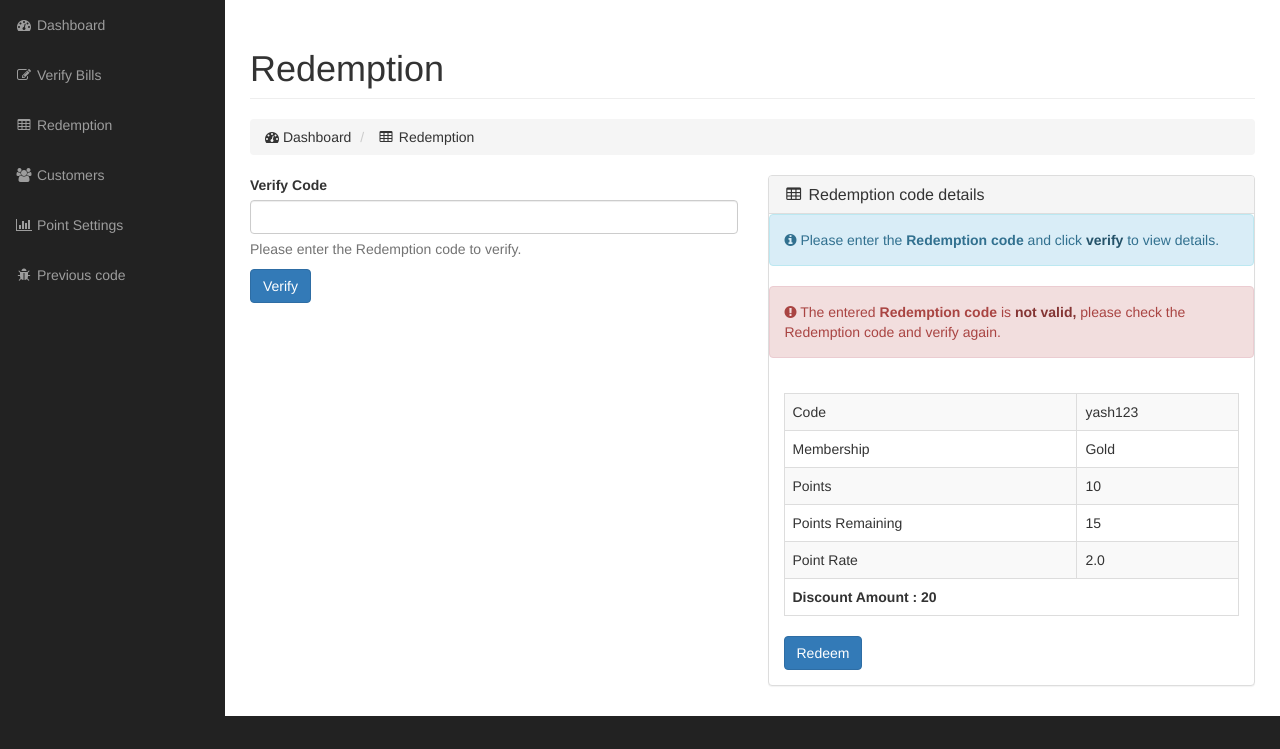
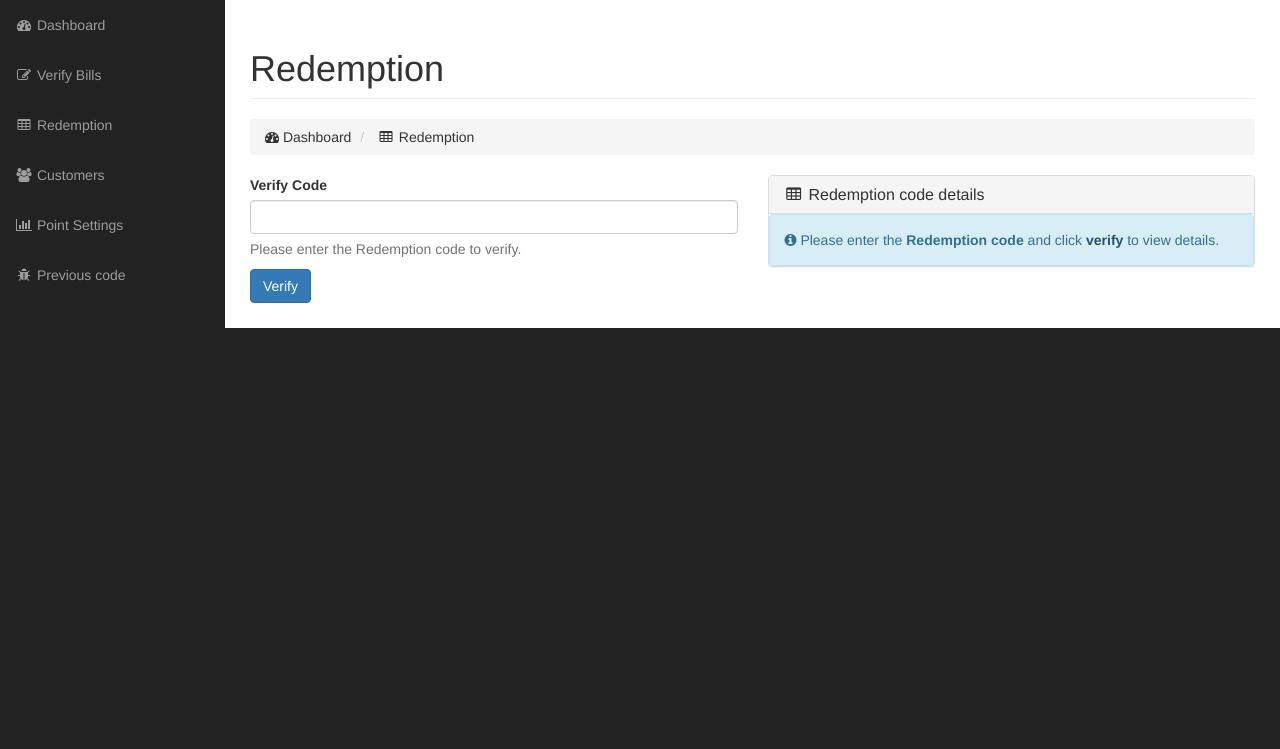
Before and after one commit to samrdh/yash, a PHP site: page /redeem.php in a window 1280 px wide. Shown: the part 51-800 px from the top of the page. Run offline with PHP 8.4, Linux system fonts and the light colour scheme; the visitor is signed in with stand-in values (Sample User, id 1).

Commit message:
redeempage verification

```diff
--- a/css/sb-admin.css
+++ b/css/sb-admin.css
@@ -10,6 +10,7 @@ body {
     margin-top: 100px;
     background-color: #222;
 }
+
 
 @media(min-width:768px) {
     body {
--- a/redeem.php
+++ b/redeem.php
@@ -1,5 +1,16 @@
 <?php
 include("header.php");
+$shop_id=$_SESSION['yashshopid'];
+if(isset($_POST['redsubmit'])){
+   //$r=$_POST['rcode'];
+
+   $r = mysqli_real_escape_string($conn,$_POST['rcode']);
+
+       $sql ="SELECT r.* FROM redemption as r INNER JOIN cs_shop as css ON r.cs_id=css.cs_id WHERE r.code='$r'AND css.shop_id='$shop_id'";
+         $result = mysqli_query($conn, $sql);
+         $row = mysqli_fetch_array($result,MYSQLI_ASSOC);
+         $count = mysqli_num_rows($result);
+ }
 ?>
 <div id="page-wrapper">
 
@@ -26,13 +37,28 @@ include("header.php");
     <!-- add new row here -->
     <div class="row">
             <div class="col-lg-6">
-              <form role="form">
+              <form name="redeem" method="post" action="redeem.php">
+                  <?php
+                    if(isset($r)){
+                  ?>
                   <div class="form-group">
                       <label>Verify Code</label>
-                      <input class="form-control" required>
+                      <input class="form-control"  type="text"  value="<?php echo $r?>"name="rcode" required>
                       <p class="help-block">Please enter the Redemption code to verify.</p>
-                      <button type="submit" class="btn btn-primary">Verify</button>
+                      <button type="submit"  name="redsubmit" class="btn btn-primary">Verify</button>
                   </div>
+                  <?php
+                    }else{
+                  ?>
+                  <div class="form-group">
+                      <label>Verify Code</label>
+                      <input class="form-control"  type="text" name="rcode" required>
+                      <p class="help-block">Please enter the Redemption code to verify.</p>
+                      <button type="submit"  name="redsubmit" class="btn btn-primary">Verify</button>
+                  </div>
+                  <?php
+                    }
+                  ?>
               </form>
             </div>
 
@@ -41,29 +67,42 @@ include("header.php");
 
             <div class="col-lg-6">
               <div class="panel panel-default">
-                  <div class="panel-heading">
+
+                  <div class="panel-heading" >
                       <h3 class="panel-title"><i class="fa fa-fw fa-table"></i> Redemption code details</h3>
                   </div>
-                  <div class="alert alert-info">
-                          <i class="fa fa-info-circle"></i>  Please enter the <strong>Redemption code</strong> and click <b class="alert-link">verify</b> to view details.
-                  </div>
-                  <div class="alert alert-danger">
+                  <?php if(isset($count)){
+                        if($count < 1) {
+                   ?>
+                       <div class="alert alert-danger"  style="margin-bottom:0px!important">
                           <i class="fa fa-exclamation-circle"></i> The entered <strong>Redemption code</strong> is <b class="alert-link"> not valid,</b> please check the Redemption code and verify again.
                        </div>
+                  <?php
+                       }else{
+                        if(isset($row["redeem"]) && $row["redeem"]==1){?>
+                        <div class="alert alert-warning"  style="margin-bottom:0px!important">
+                          <i class="fa fa-exclamation-triangle"></i> The entered <strong>Redemption code</strong> is <b class="alert-link"> Already Being Used,</b> please check the Redemption code and verify again.
+                        </div>
+                  <?php }else{?>
+
                         <div class="panel-body">
                           <div class="table-responsive">
                             <table class="table table-bordered table-hover table-striped">
                                 <tbody>
                                     <tr>
                                         <td>Code</td>
-                                      <td>yash123</td>
+                                        <td>YASH028GA323</td>
+                                    </tr>
+                                    <tr>
+                                        <td>Customer Name</td>
+                                        <td>Kamlesh karekar</td>
                                     </tr>
                                     <tr>
                                         <td>Membership</td>
                                         <td>Gold</td>
                                     </tr>
                                     <tr>
-                                      <td>Points</td>
+                                        <td>Points Used</td>
                                         <td>10</td>
                                     </tr>
                                     <tr>
@@ -75,7 +114,7 @@ include("header.php");
                                         <td>2.0</td>
                                     </tr>
                                     <tr>
-                                    <td colspan="2"><b>Discount Amount : 20</b></td>
+                                        <td colspan="2"><b>Discount Amount : 10 X 2.0 = 20</b></td>
                                     </tr>
 
                                 </tbody>
@@ -85,7 +124,18 @@ include("header.php");
                         <div class="text-left">
                           <button type="submit" class="btn btn-primary">Redeem</button>
                         </div>
+
+                  <?php  }
+                        }
+                      }else{ ?>
+                        <div class="alert alert-info " style="margin-bottom:0px!important">
+                            <i class="fa fa-info-circle"></i>  Please enter the <strong>Redemption code</strong> and click <b class="alert-link">verify</b> to view details.
                         </div>
+                  <?php
+                     }
+                   ?>
+                </div>
+
               </div>
             </div>
 
```
Lines whose indentation alone changed are shown as unchanged.
